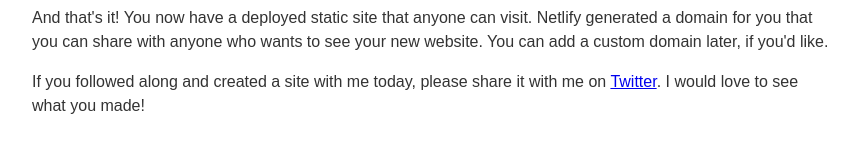
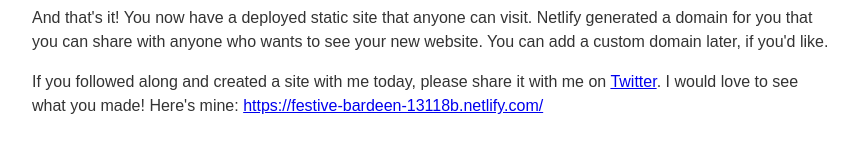
Before and after one commit to kyle-hall/website, a Next.js app: page /posts/deploy-static-site-with-next-and-netlify in a window 1280 px wide. Shown: the part 5608-5776 px from the top of the page, without its empty margins (208-1071 px from the left). Built offline with nearby package versions, Linux system fonts and the light colour scheme.

Commit message:
add link to new site

```diff
--- a/pages/posts/deploy-static-site-with-next-and-netlify.js
+++ b/pages/posts/deploy-static-site-with-next-and-netlify.js
@@ -204,7 +204,10 @@ export default Index
           <p style={blogStyles.contentStyle}>
             If you followed along and created a site with me today, please share it with me on{' '}
             <a href='https://twitter.com/khalligans47'>Twitter</a>. I would love to see what you
-            made!
+            made! Here's mine:{' '}
+            <a href='https://festive-bardeen-13118b.netlify.com/'>
+              https://festive-bardeen-13118b.netlify.com/
+            </a>
           </p>
         </section>
       </article>
```
